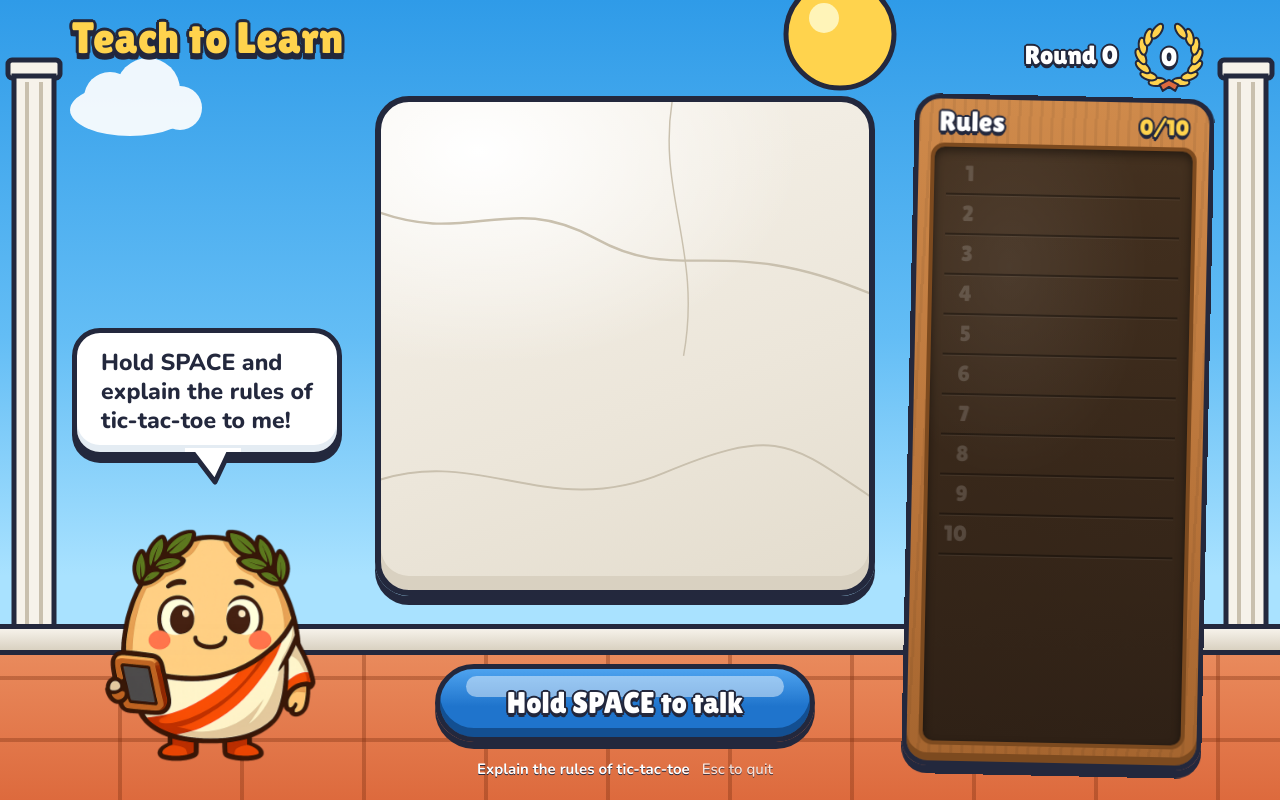
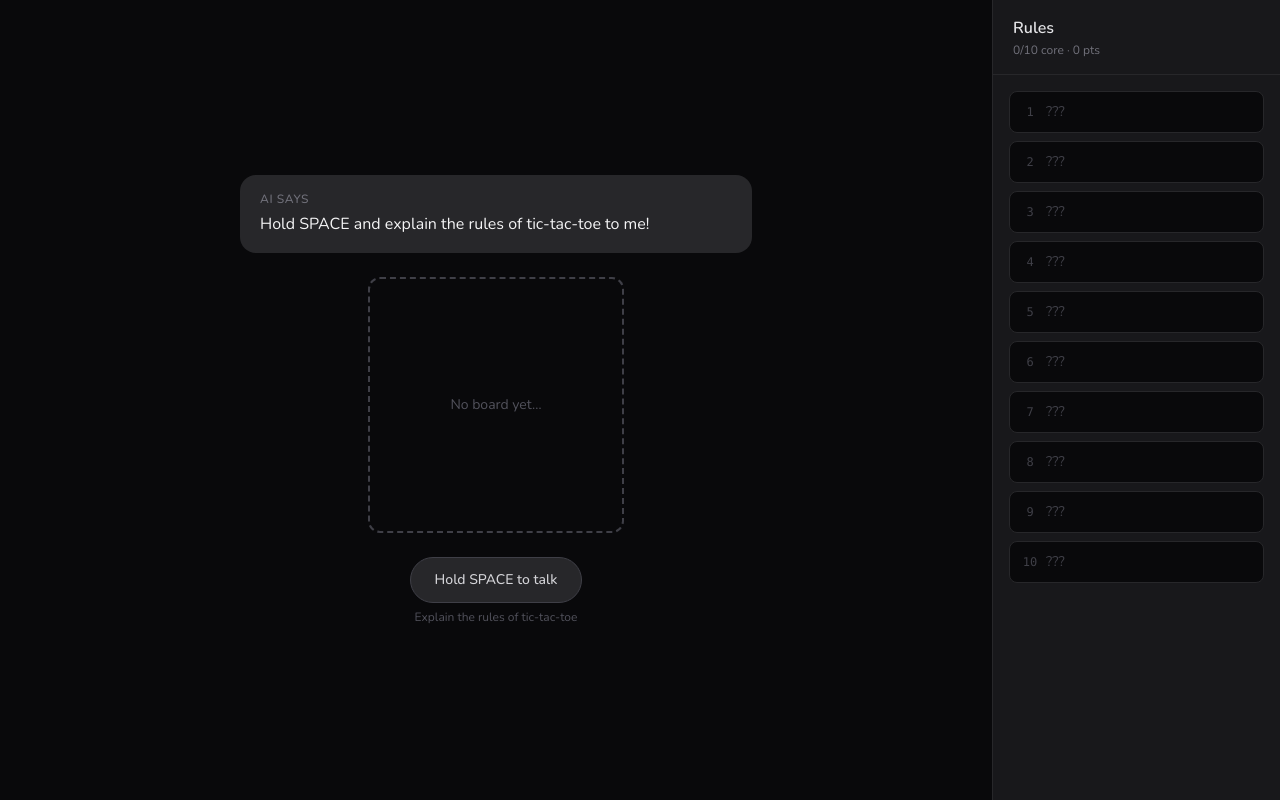
Before and after one commit to cyh5340/voice_tictactoe, a Next.js app: page / in a window 1280 px wide. Built offline with nearby package versions, Linux system fonts and the light colour scheme.

Commit message:
bug fixed

```diff
--- a/package.json
+++ b/package.json
@@ -9,7 +9,7 @@
     "lint": "eslint"
   },
   "dependencies": {
-    "@typesafe-ai/sdk": "^0.6.0",
+    "@google/generative-ai": "^0.24.1",
     "fish-audio-sdk": "^2025.11.29",
     "next": "16.4.0",
     "react": "19.3.0",
--- a/src/app/api/turn/route.ts
+++ b/src/app/api/turn/route.ts
@@ -1,4 +1,4 @@
-import { TypeSafeClient, noul } from '@typesafe-ai/sdk'
+import { GoogleGenerativeAI, SchemaType } from '@google/generative-ai'
 import { NextRequest, NextResponse } from 'next/server'
 import type { TurnRequest, TurnResponse, FoundRule, RuleId, AiMove } from '@/types/game'
 import {
@@ -6,80 +6,133 @@ import {
   RULE_DEFINITIONS,
   HINT_QUESTIONS,
   getNextExploit,
-  pickExploitLine,
 } from '@/lib/rules'
+import { getExploitMoves } from '@/lib/board'
+
+let _genAI: GoogleGenerativeAI | null = null
+function getModel() {
+  if (!_genAI) _genAI = new GoogleGenerativeAI(process.env.GEMINI_API_KEY!)
+  return _genAI.getGenerativeModel({
+    model: 'gemini-3.8-flash',
+    systemInstruction: `You are a cheerful, playful rules lawyer AI in a game called "Teach Me Tic-Tac-Toe".
+The player is teaching you the rules of tic-tac-toe by speaking. Your job:
+1. Detect which rules the player's words actually close (be strict — vague words like "play fair" or "don't cheat" close nothing).
+2. Respond in character: delighted by loopholes, never mean, always short (1-2 sentences max).
+You only know what you are told. Never invent board state or rules beyond what is provided.`,
+    generationConfig: {
+      temperature: 0.9,
+      responseMimeType: 'application/json',
+      responseSchema: {
+        type: SchemaType.OBJECT,
+        properties: {
+          rules_found: {
+            type: SchemaType.ARRAY,
+            description: 'Rules the transcript specifically closes. Empty array if none.',
+            items: {
+              type: SchemaType.OBJECT,
+              properties: {
+                id: {
+                  type: SchemaType.STRING,
+                  format: 'enum',
+                  enum: CORE_RULES,
+                  description: 'The rule ID.',
+                },
+                summary: {
+                  type: SchemaType.STRING,
+                  description: 'A 3-6 word summary of what the player said that closes this rule. E.g. "3×3 grid" or "take turns, one mark".',
+                },
+              },
+              required: ['id', 'summary'],
+            },
+          },
+          speech: {
+            type: SchemaType.STRING,
+            description: 'Your in-character response to the player. 1-2 sentences, playful and reactive.',
+          },
+        },
+        required: ['rules_found', 'speech'],
+      },
+    },
+  })
+}
 
 const HINT_THRESHOLD = 2
 
-let _jev: TypeSafeClient | null = null
-function getJev() {
-  if (!_jev) _jev = new TypeSafeClient()
-  return _jev
-}
-
 export async function POST(req: NextRequest) {
   const body: TurnRequest = await req.json()
-  const { transcript, rulesFound, currentExploit, turnsSinceLastCatch } = body
+  const { transcript, rulesFound, currentExploit, board, turnsSinceLastCatch } = body
 
-  // Rules eligible to check: unfound and all dependencies satisfied
   const foundSet = new Set(rulesFound)
-  const checkableRules = CORE_RULES.filter(ruleId => {
-    if (foundSet.has(ruleId)) return false
-    return RULE_DEFINITIONS[ruleId].dependsOn.every(dep => foundSet.has(dep))
-  })
 
-  const newRulesFound: FoundRule[] = []
+  // Check ALL unfound rules — dependencies only govern exploit order, not detection.
+  // This lets a player close multiple rules in one sentence (e.g. "3×3 grid" → board-grid + board-size).
+  const checkableRules = CORE_RULES.filter(id => !foundSet.has(id))
 
-  if (checkableRules.length > 0 && transcript.trim()) {
-    const questions = Object.fromEntries(
-      checkableRules.map(ruleId => {
-        const def = RULE_DEFINITIONS[ruleId]
-        return [
-          ruleId,
-          noul({
-            rule: def.label,
-            loophole: def.exploitDescription,
-            question: `Did the player's words mean that: "${def.description}"? The words must specifically prevent this exploit: "${def.exploitDescription}".`,
-          }),
-        ]
-      })
-    )
+  const hintDue =
+    currentExploit !== null &&
+    turnsSinceLastCatch >= HINT_THRESHOLD
 
-    const result = await getJev().systemOne({ state: { transcript }, questions })
+  // Build a focused prompt — give the model only what it needs
+  const rulesContext = checkableRules.map(id => {
+    const def = RULE_DEFINITIONS[id]
+    return `• ${id}: "${def.label}" — without it, I could: ${def.exploitDescription}`
+  }).join('\n')
 
-    for (const ruleId of checkableRules) {
-      const answer = result.answers[ruleId]
-      if (answer.noul > 0.5) {
-        const hintUsed = ruleId === currentExploit && turnsSinceLastCatch >= HINT_THRESHOLD
-        newRulesFound.push({
-          id: ruleId as RuleId,
-          playerWords: transcript,
-          hintUsed,
-          points: hintUsed ? 5 : 10,
-        })
-      }
-    }
+  const exploitLine = currentExploit
+    ? `Active exploit this round: "${RULE_DEFINITIONS[currentExploit].exploitDescription}"`
+    : 'No active exploit yet — the player is still explaining the basics.'
+
+  const hintLine = hintDue
+    ? `The player has struggled for ${turnsSinceLastCatch} turns without catching the exploit. If they still haven't closed it, include the hint: "${HINT_QUESTIONS[currentExploit!]}"`
+    : ''
+
+  const prompt = `${exploitLine}
+${hintLine}
+
+Rules the player still needs to explain (only these are eligible to be found):
+${rulesContext || '(none left — game is almost won)'}
+
+Player just said: "${transcript}"
+
+Respond with rules_found (only IDs from the eligible list above that the player's words specifically close) and speech (your in-character reaction).`
+
+  let geminiResult: { rules_found: { id: string; summary: string }[]; speech: string }
+
+  try {
+    const result = await getModel().generateContent(prompt)
+    geminiResult = JSON.parse(result.response.text())
+  } catch (err) {
+    console.error('[turn] Gemini call failed:', err)
+    geminiResult = { rules_found: [], speech: "Hmm, I didn't quite catch that. Could you say it again?" }
   }
+
+  // Intersect with checkable rules to guard against any schema drift
+  const validFound = geminiResult.rules_found.filter(
+    r => checkableRules.includes(r.id as RuleId)
+  )
+
+  const newRulesFound: FoundRule[] = validFound.map(({ id, summary }) => ({
+    id: id as RuleId,
+    summary,
+    playerWords: transcript,
+    hintUsed: id === currentExploit && turnsSinceLastCatch >= HINT_THRESHOLD,
+    points: id === currentExploit && turnsSinceLastCatch >= HINT_THRESHOLD ? 5 : 10,
+  }))
 
   const allFoundIds = [...rulesFound, ...newRulesFound.map(r => r.id)]
   const nextExploit = getNextExploit(allFoundIds)
   const gameWon = nextExploit === null
 
-  const hintDue =
-    !gameWon &&
-    currentExploit !== null &&
-    !newRulesFound.some(r => r.id === currentExploit) &&
-    turnsSinceLastCatch >= HINT_THRESHOLD
+  const hintQuestion =
+    hintDue && !newRulesFound.some(r => r.id === currentExploit)
+      ? HINT_QUESTIONS[currentExploit!]
+      : null
 
-  const hintQuestion = hintDue ? HINT_QUESTIONS[currentExploit!] : null
-
-  const aiMoves = buildAiMoves(
-    newRulesFound,
-    nextExploit,
-    currentExploit,
-    gameWon,
-    hintQuestion
-  )
+  // Speech acknowledgment first, then exploit board moves when the exploit changes
+  const aiMoves: AiMove[] = [{ square: null, speech: geminiResult.speech }]
+  if (!gameWon && nextExploit && nextExploit !== currentExploit) {
+    aiMoves.push(...getExploitMoves(nextExploit, board))
+  }
 
   const response: TurnResponse = {
     newRulesFound,
@@ -91,32 +144,3 @@ export async function POST(req: NextRequest) {
 
   return NextResponse.json(response)
 }
-
-function buildAiMoves(
-  newRulesFound: FoundRule[],
-  nextExploit: RuleId | null,
-  currentExploit: RuleId | null,
-  gameWon: boolean,
-  hintQuestion: string | null
-): AiMove[] {
-  if (gameWon) {
-    return [{ square: null, speech: "You've covered everything! I can't find a single loophole. Let's play a clean game!" }]
-  }
-
-  if (hintQuestion) {
-    return [{ square: null, speech: hintQuestion }]
-  }
-
-  if (newRulesFound.length > 0) {
-    const fixed = newRulesFound.map(r => RULE_DEFINITIONS[r.id].label).join(' and ')
-    const moves: AiMove[] = [{ square: null, speech: `Got it — ${fixed}!` }]
-    // If we're moving to a new exploit, give the opening taunt
-    if (nextExploit && nextExploit !== currentExploit) {
-      moves.push({ square: null, speech: pickExploitLine(nextExploit) })
-    }
-    return moves
-  }
-
-  // Player spoke but closed nothing — encourage them to keep going
-  return [{ square: null, speech: "Interesting… but I think there might still be a loophole. Keep going!" }]
-}
--- a/src/app/page.tsx
+++ b/src/app/page.tsx
@@ -1,6 +1,6 @@
 'use client'
 
-import { useState, useEffect, useRef } from 'react'
+import { useState, useEffect, useRef, useCallback } from 'react'
 import type { GameState, Cell, TurnRequest, TurnResponse } from '@/types/game'
 import { CORE_RULES, EXTRA_CREDIT_RULES, computeScore } from '@/lib/rules'
 import PlayScreen from '@/components/PlayScreen'
@@ -9,6 +9,42 @@ import { useRuleCelebration, type MascotExpression } from '@/components/Mascot'
 
 function emptyBoard(): Cell[][] {
   return [[null, null, null], [null, null, null], [null, null, null]]
+}
+
+// Fish Audio ASR requires WAV/MP3 — browsers record webm/opus by default.
+// Decode via Web Audio API and re-encode as 16-bit PCM WAV.
+async function toWav(blob: Blob): Promise<Blob> {
+  const arrayBuffer = await blob.arrayBuffer()
+  const audioCtx = new AudioContext()
+  const audioBuffer = await audioCtx.decodeAudioData(arrayBuffer)
+  await audioCtx.close()
+
+  const numChannels = 1
+  const sampleRate = audioBuffer.sampleRate
+  const samples = audioBuffer.getChannelData(0)
+  const bytesPerSample = 2
+  const dataSize = samples.length * bytesPerSample
+  const buf = new ArrayBuffer(44 + dataSize)
+  const view = new DataView(buf)
+
+  const str = (offset: number, s: string) => {
+    for (let i = 0; i < s.length; i++) view.setUint8(offset + i, s.charCodeAt(i))
+  }
+  str(0, 'RIFF'); view.setUint32(4, 36 + dataSize, true); str(8, 'WAVE')
+  str(12, 'fmt '); view.setUint32(16, 16, true); view.setUint16(20, 1, true)
+  view.setUint16(22, numChannels, true); view.setUint32(24, sampleRate, true)
+  view.setUint32(28, sampleRate * numChannels * bytesPerSample, true)
+  view.setUint16(32, numChannels * bytesPerSample, true); view.setUint16(34, 16, true)
+  str(36, 'data'); view.setUint32(40, dataSize, true)
+
+  let offset = 44
+  for (let i = 0; i < samples.length; i++) {
+    const s = Math.max(-1, Math.min(1, samples[i]))
+    view.setInt16(offset, s < 0 ? s * 0x8000 : s * 0x7fff, true)
+    offset += 2
+  }
+
+  return new Blob([buf], { type: 'audio/wav' })
 }
 
 const INITIAL: GameState = {
@@ -65,8 +101,9 @@ export default function Home() {
   async function handleAudio(audio: Blob) {
     setIsProcessing(true)
     try {
+      const wav = await toWav(audio)
       const fd = new FormData()
-      fd.append('audio', audio)
+      fd.append('audio', wav, 'audio.wav')
       const sttRes = await fetch('/api/stt', { method: 'POST', body: fd })
       if (!sttRes.ok) throw new Error('STT failed')
       const { transcript } = await sttRes.json()
@@ -151,16 +188,45 @@ export default function Home() {
     }
   }
 
-  function handleCellClick(row: number, col: number) {
+  const speakTextRef = useRef<(text: string) => Promise<void>>(async () => {})
+  useEffect(() => { speakTextRef.current = speakText }, [speakText])
+
+  async function handleCellClick(row: number, col: number) {
     const g = gameRef.current
     if (g.status !== 'playing' && g.status !== 'catching') return
     if (isProcessing) return
     if (g.board[row][col] !== null) return
+
+    // Place player's mark
+    const newBoard = g.board.map(r => [...r]) as Cell[][]
+    newBoard[row][col] = 'X'
+    setGame(prev => ({
+      ...prev,
+      board: newBoard,
+      turnsSinceLastCatch: prev.turnsSinceLastCatch + 1,
+      status: 'catching',
+    }))
+
+    // AI responds with its move
+    if (g.currentExploit) {
+      setIsProcessing(true)
+      try {
+        const moves = getExploitMoves(g.currentExploit, newBoard)
+        for (const move of moves) {
+          if (move.square) {
+            const [r, c] = move.square
             setGame(prev => {
-      const nb = prev.board.map(r => [...r]) as Cell[][]
-      nb[row][col] = 'X'
-      return { ...prev, board: nb, turnsSinceLastCatch: prev.turnsSinceLastCatch + 1, status: 'catching' }
+              const nb = prev.board.map(row => [...row]) as Cell[][]
+              nb[r][c] = move.symbol ?? 'O'
+              return { ...prev, board: nb }
             })
+          }
+          if (move.speech) await speakTextRef.current(move.speech)
+        }
+      } finally {
+        setIsProcessing(false)
+      }
+    }
   }
 
   // Push-to-talk: spacebar + Escape to quit
@@ -226,24 +292,140 @@ export default function Home() {
   }
 
   return (
-    <PlayScreen
-      game={game}
-      gridSize={gridSize}
-      coreRules={CORE_RULES}
-      extraFound={extraFound}
-      aiSpeech={aiSpeech}
-      playerTranscript={playerTranscript}
-      isRecording={isRecording}
-      isProcessing={isProcessing}
-      expression={expression}
-      canClickCell={(r, c) => {
+    <main className="flex h-screen w-screen bg-zinc-950 text-white overflow-hidden">
+      {/* Game area */}
+      <div className="flex flex-col flex-1 items-center justify-center gap-6 p-8 min-w-0">
+        {/* AI speech bubble */}
+        <div className="w-full max-w-lg bg-zinc-800 rounded-2xl px-5 py-4 min-h-16">
+          <p className="text-xs text-zinc-500 mb-1 uppercase tracking-wider font-medium">AI says</p>
+          <p className="text-zinc-100 leading-relaxed">{aiSpeech}</p>
+        </div>
+
+        {/* Board */}
+        <div className="flex items-center justify-center">
+          {gridSize === 0 ? (
+            <div className="w-64 h-64 rounded-xl border-2 border-dashed border-zinc-700 flex items-center justify-center">
+              <span className="text-zinc-600 text-sm">No board yet…</span>
+            </div>
+          ) : (
+            <div
+              className="grid gap-2"
+              style={{ gridTemplateColumns: `repeat(${gridSize}, 5rem)` }}
+            >
+              {Array.from({ length: gridSize }).flatMap((_, r) =>
+                Array.from({ length: gridSize }).map((_, c) => {
                   const inBounds = r < 3 && c < 3
                   const cell = inBounds ? game.board[r][c] : null
-        return inBounds && !cell
+                  const canClick = inBounds && !cell
                     && (game.status === 'playing' || game.status === 'catching')
                     && !isProcessing
-      }}
-      onCellClick={handleCellClick}
-    />
+                  return (
+                    <button
+                      key={`${r}-${c}`}
+                      onClick={() => canClick && handleCellClick(r, c)}
+                      className={[
+                        'w-20 h-20 rounded-lg border-2 flex items-center justify-center text-3xl font-bold transition-colors',
+                        inBounds ? 'border-zinc-600 bg-zinc-900' : 'border-zinc-800 bg-zinc-950 opacity-20',
+                        canClick ? 'hover:bg-zinc-700 cursor-pointer' : 'cursor-default',
+                        cell === 'X' ? 'text-blue-400' : 'text-red-400',
+                      ].join(' ')}
+                    >
+                      {cell ?? ''}
+                    </button>
+                  )
+                })
+              )}
+            </div>
+          )}
+        </div>
+
+        {/* Player transcript */}
+        {playerTranscript && (
+          <div className="w-full max-w-lg bg-zinc-900 rounded-xl px-4 py-3 text-sm">
+            <span className="text-zinc-600">You said: </span>
+            <span className="text-zinc-300">{playerTranscript}</span>
+          </div>
+        )}
+
+        {/* Voice control */}
+        <div className="flex flex-col items-center gap-1.5">
+          <div className={[
+            'px-6 py-3 rounded-full text-sm font-medium border transition-all select-none',
+            isRecording
+              ? 'bg-red-600 border-red-500 text-white animate-pulse'
+              : isProcessing
+              ? 'bg-zinc-700 border-zinc-600 text-zinc-400'
+              : 'bg-zinc-800 border-zinc-700 text-zinc-300',
+          ].join(' ')}>
+            {isRecording ? '● Recording…' : isProcessing ? 'Thinking…' : 'Hold SPACE to talk'}
+          </div>
+          <p className="text-xs text-zinc-600">
+            {game.status === 'explaining' && 'Explain the rules of tic-tac-toe'}
+            {game.status === 'playing' && 'Click a square to place your X, or hold SPACE to speak'}
+            {game.status === 'catching' && 'Spot the rule the AI broke? Hold SPACE and say it!'}
+          </p>
+        </div>
+      </div>
+
+      {/* Rules panel */}
+      <aside className="w-72 bg-zinc-900 border-l border-zinc-800 flex flex-col shrink-0">
+        <div className="px-5 py-4 border-b border-zinc-800">
+          <h2 className="font-semibold text-zinc-200">Rules</h2>
+          <p className="text-xs text-zinc-500 mt-0.5">
+            {coreFound.length}/10 core · {game.totalScore} pts
+          </p>
+        </div>
+
+        <div className="flex-1 overflow-y-auto p-4 space-y-2">
+          {CORE_RULES.map((ruleId, i) => {
+            const found = game.rulesFound.find(r => r.id === ruleId)
+            return (
+              <div
+                key={ruleId}
+                className={[
+                  'rounded-lg px-3 py-2.5 text-sm border transition-colors',
+                  found ? 'bg-zinc-800 border-zinc-600' : 'bg-zinc-950 border-zinc-800',
+                ].join(' ')}
+              >
+                <div className="flex items-start gap-2">
+                  <span className={[
+                    'mt-0.5 text-xs font-mono shrink-0 w-4 text-center',
+                    found ? 'text-green-400' : 'text-zinc-700',
+                  ].join(' ')}>
+                    {found ? '✓' : i + 1}
+                  </span>
+                  <div className="min-w-0">
+                    {found ? (
+                      <>
+                        <p className="text-zinc-200 leading-snug break-words">{found.playerWords}</p>
+                        <p className="text-xs text-zinc-500 mt-0.5">
+                          {found.hintUsed && 'hinted · '}{found.points} pts
+                        </p>
+                      </>
+                    ) : (
+                      <p className="text-zinc-700">???</p>
+                    )}
+                  </div>
+                </div>
+              </div>
+            )
+          })}
+
+          {extraFound.length > 0 && (
+            <div className="pt-3 mt-1 border-t border-zinc-800">
+              <p className="text-xs text-zinc-500 uppercase tracking-wider mb-2">+ Bonus</p>
+              <div className="space-y-2">
+                {extraFound.map(r => (
+                  <div key={r.id} className="rounded-lg px-3 py-2.5 text-sm bg-amber-950 border border-amber-800">
+                    <p className="text-amber-200 leading-snug break-words">★ {r.playerWords}</p>
+                    <p className="text-xs text-amber-700 mt-0.5">+{r.points} pts</p>
+                  </div>
+                ))}
+              </div>
+            </div>
+          )}
+        </div>
+      </aside>
+    </main>
   )
 }
--- a/src/types/game.ts
+++ b/src/types/game.ts
@@ -19,7 +19,8 @@ export type Board = Cell[][]
 
 export type FoundRule = {
   id: RuleId
-  playerWords: string
+  summary: string      // 3-6 word summary shown in the rules panel
+  playerWords: string  // full transcript shown in expandable
   hintUsed: boolean
   points: number
 }
```
Also changed, not shown: 1 other file (tests, documents, lock files or other folders). Lines whose indentation alone changed are shown as unchanged.
